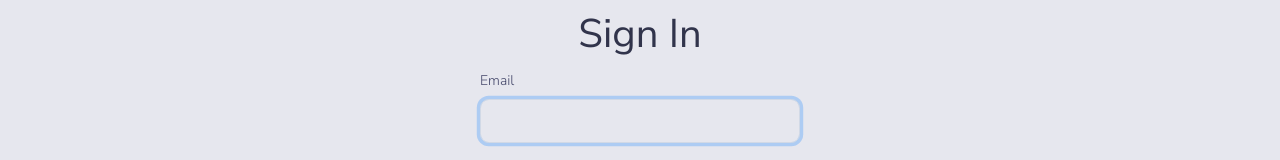
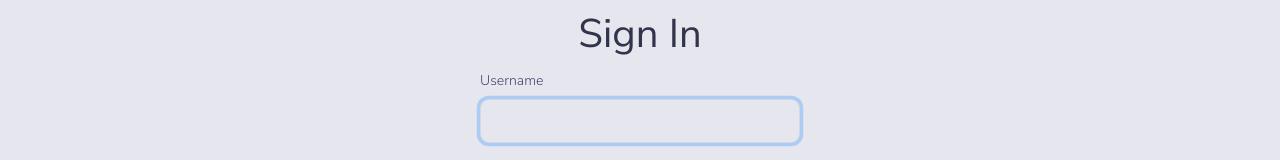
Before and after one commit to Smart-eShop/smart-eShop, a React (Create React App) app in the folder fronted/user-side/: page /login in a window 1280 px wide. Shown: the part 132-292 px from the top of the page. Built offline with nearby package versions, Linux system fonts and the light colour scheme.

Commit message:
email to username

```diff
--- a/fronted/user-side/src/components/Login/Login.js
+++ b/fronted/user-side/src/components/Login/Login.js
@@ -6,11 +6,11 @@ import Row from "react-bootstrap/Row";
 import "./Login.css";
 
 export default function Login() {
-  const [email, setEmail] = useState("");
+  const [username, setUsername] = useState("");
   const [password, setPassword] = useState("");
 
   function validateForm() {
-    return email.length > 0 && password.length > 0;
+    return username.length > 0 && password.length > 0;
   }
 
   function handleSubmit(event) {
@@ -21,12 +21,12 @@ export default function Login() {
     <div className="Login"> <h1 className="text-center">Sign In</h1>
       <Form onSubmit={handleSubmit}>
         <Form.Group size="lg" controlId="email">
-          <Form.Label>Email</Form.Label>
+          <Form.Label>Username</Form.Label>
           <Form.Control
             autoFocus
-            type="email"
-            value={email}
-            onChange={(e) => setEmail(e.target.value)}
+            type="username"
+            value={username}
+            onChange={(e) => setUsername(e.target.value)}
           />
         </Form.Group>
         <Form.Group size="lg" controlId="password">
```
Also changed, not shown: 1 other file (tests, documents, lock files or other folders).
